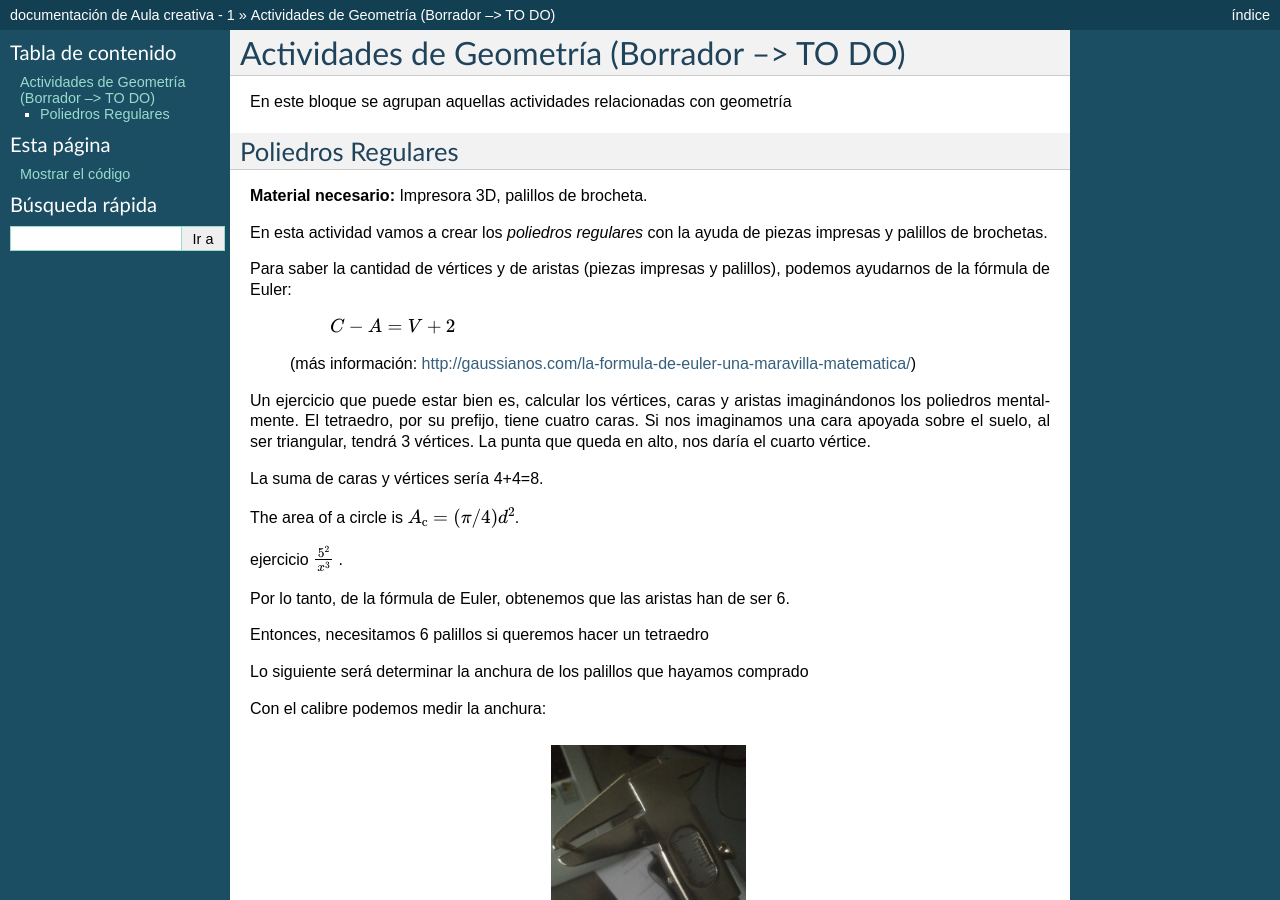
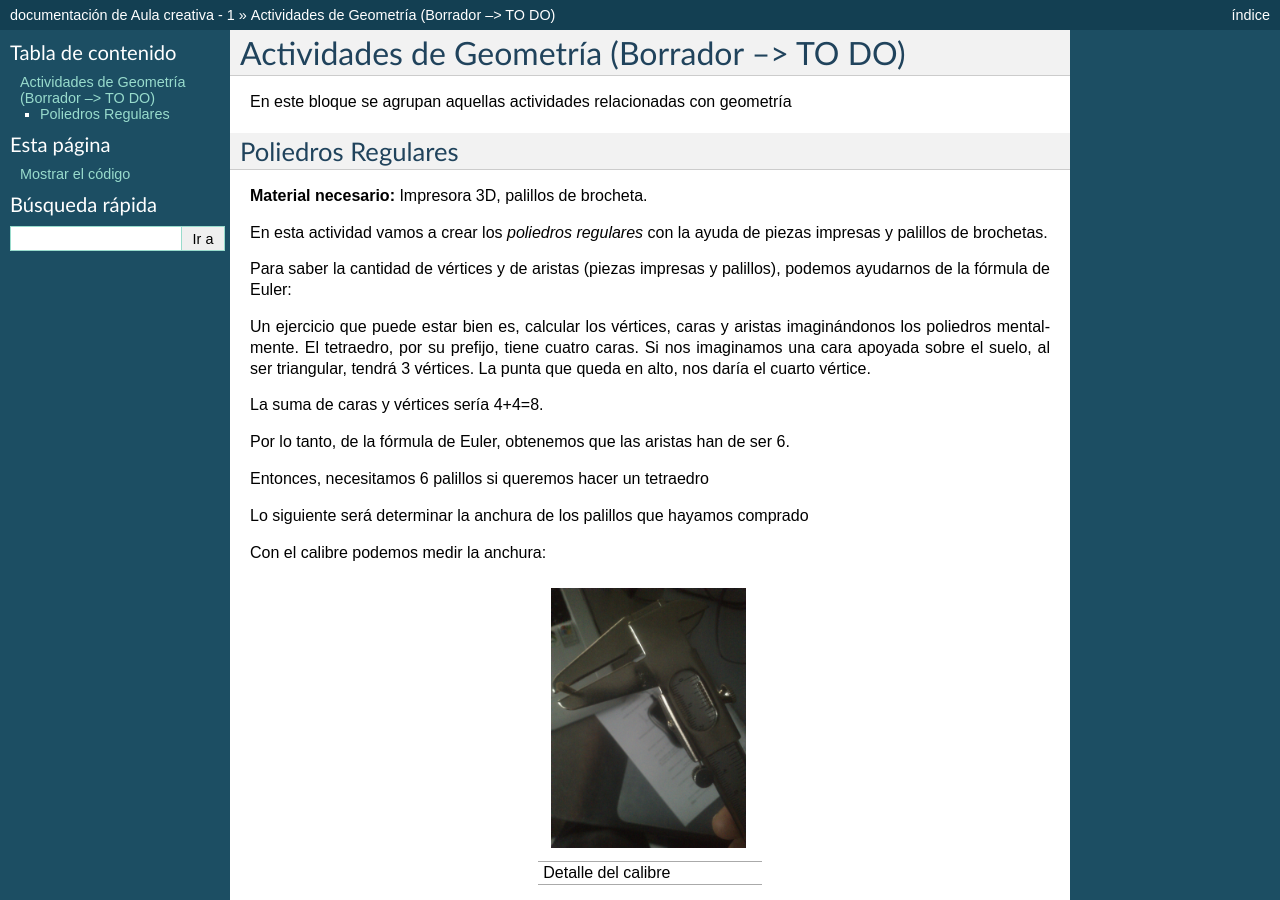
Before and after one commit to es3a10/aula_creativa, a Sphinx documentation site: the page built from docs/geometria.rst, in a window 1280 px wide and 900 px high. Built offline with Sphinx 7.4.7, drawn with Linux system fonts in a browser that asks for light colours.

Commit message:
Update geometria.rst

```diff
--- a/docs/geometria.rst
+++ b/docs/geometria.rst
@@ -12,7 +12,7 @@ En esta actividad vamos a crear los *poliedros regulares* con la ayuda de piezas
 
 Para saber la cantidad de vértices y de aristas (piezas impresas y palillos), podemos ayudarnos de la fórmula de Euler:
 
-     :math:`C-A=V+2`
+..      :math:`C-A=V+2`
 
     (más información: http://gaussianos.com/la-formula-de-euler-una-maravilla-matematica/)
 
@@ -20,9 +20,9 @@ Un ejercicio que puede estar bien es, calcular los vértices, caras y aristas im
 
 La suma de caras y vértices sería 4+4=8.
 
-The area of a circle is :math:`A_\text{c} = (\pi/4) d^2`.
+.. The area of a circle is :math:`A_\text{c} = (\pi/4) d^2`.
 
-ejercicio :math:`\frac{5^2}{x^3}`  .
+.. ejercicio :math:`\frac{5^2}{x^3}`  .
 
 Por lo tanto, de la fórmula de Euler, obtenemos que las aristas han de ser 6.
 
```
